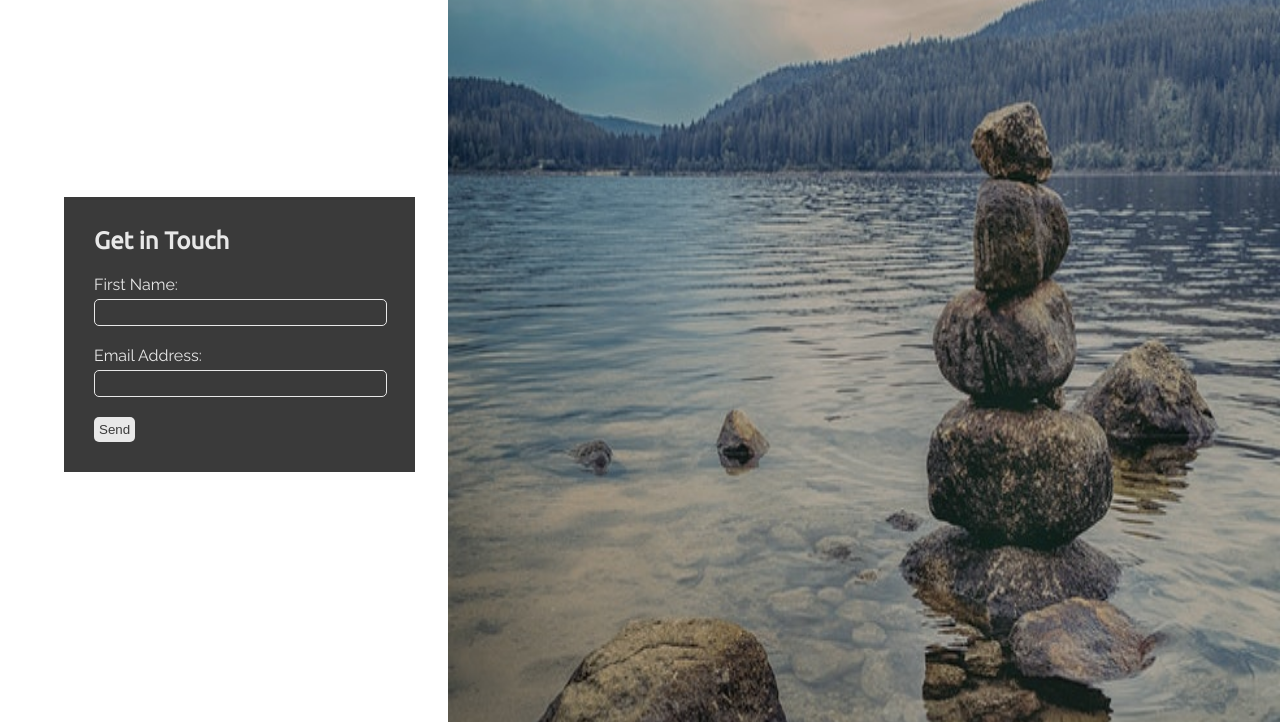
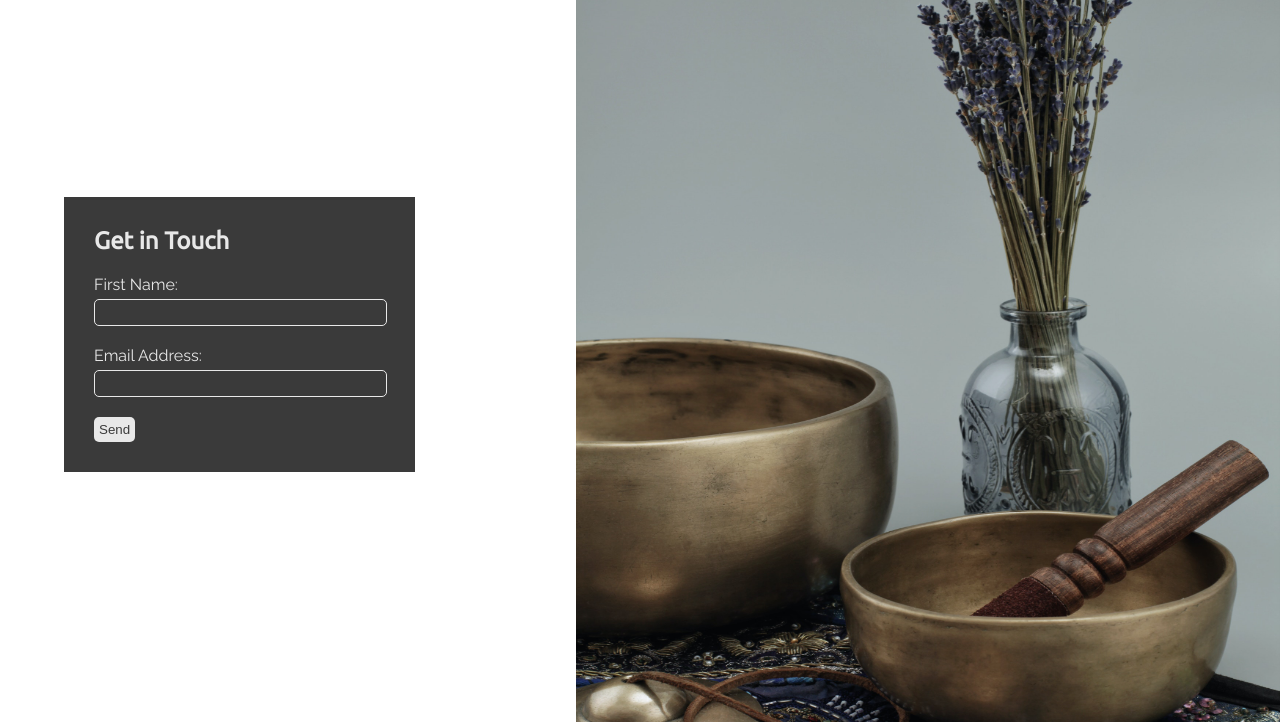
Before and after one commit to TuckerFaulk/sub30s-buddhist-group-project, a plain HTML site: page get-in-touch.html in a window 1280 px wide. Shown: the part 78-800 px from the top of the page. Drawn offline with Linux system fonts and the light colour scheme.

Commit message:
Updated get in touch image

```diff
--- a/assets/css/style.css
+++ b/assets/css/style.css
@@ -247,7 +247,7 @@ footer > p {
 
 .img-right-form {
     height: 100%;
-    width: 65%;
+    width: 55%;
     float: right;
     overflow: hidden;
 }
--- a/get-in-touch.html
+++ b/get-in-touch.html
@@ -44,7 +44,7 @@
             <br>
             <input type="submit" value="Send" id="send-button">
         </Form>
-        <img src="assets/images/stack-of-stones.jpg" alt="Stack of stones." class="img-right-form">
+        <img src="assets/images/tibetan-singing-bowls.jpg" alt="Tibetan singing bowls." class="img-right-form">
     </section>
 
     <footer>
```
Also changed, not shown: assets/images/tibetan-singing-bowls.jpg (added).
